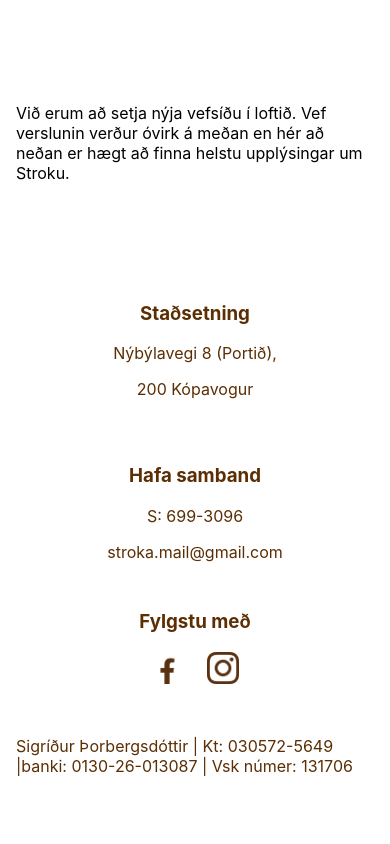
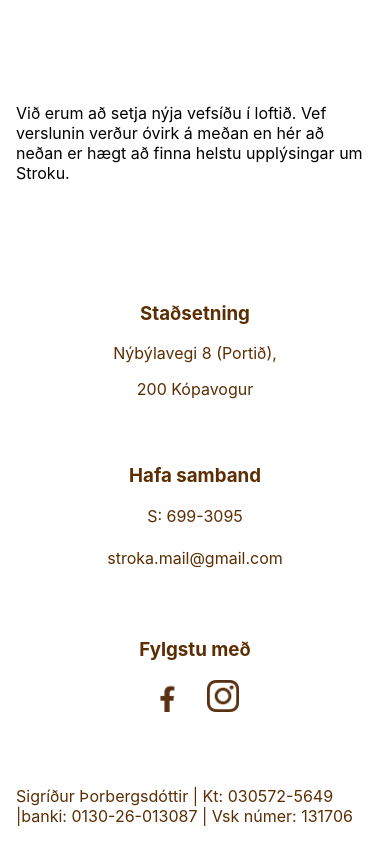
Before and after one commit to viktorhollanders/stroka-web, a Next.js app: page / in a window 390 px wide. Shown: the part 522-1366 px from the top of the page. Before the commit the page ends 1316 px from the top, so only its background shows below. Built offline with nearby package versions, Linux system fonts and the light colour scheme.

Commit message:
fix telephone number

```diff
--- a/pages/index.js
+++ b/pages/index.js
@@ -44,8 +44,8 @@ export default function Home() {
             </div>
             <div className="contact-item">
               <h3 className="contact-title">Hafa samband</h3>
-              <p className="contact-text">S: 699-3096</p>
-              <a src="mailto:stroka.mail@gmail.com">stroka.mail@gmail.com</a>
+              <a href="tel:6993095">S: 699-3095</a>
+              <a href="mailto:stroka.mail@gmail.com">stroka.mail@gmail.com</a>
             </div>
             <div className="contact-item">
               <h3 className="contact-title">Fylgstu með</h3>
@@ -130,6 +130,11 @@ export default function Home() {
             text-align: center;
           }
 
+          .contact-item a {
+            display: block;
+            margin-bottom: 22px;
+          }
+
           .contact-title {
             color: #5b2e03;
           }
```
